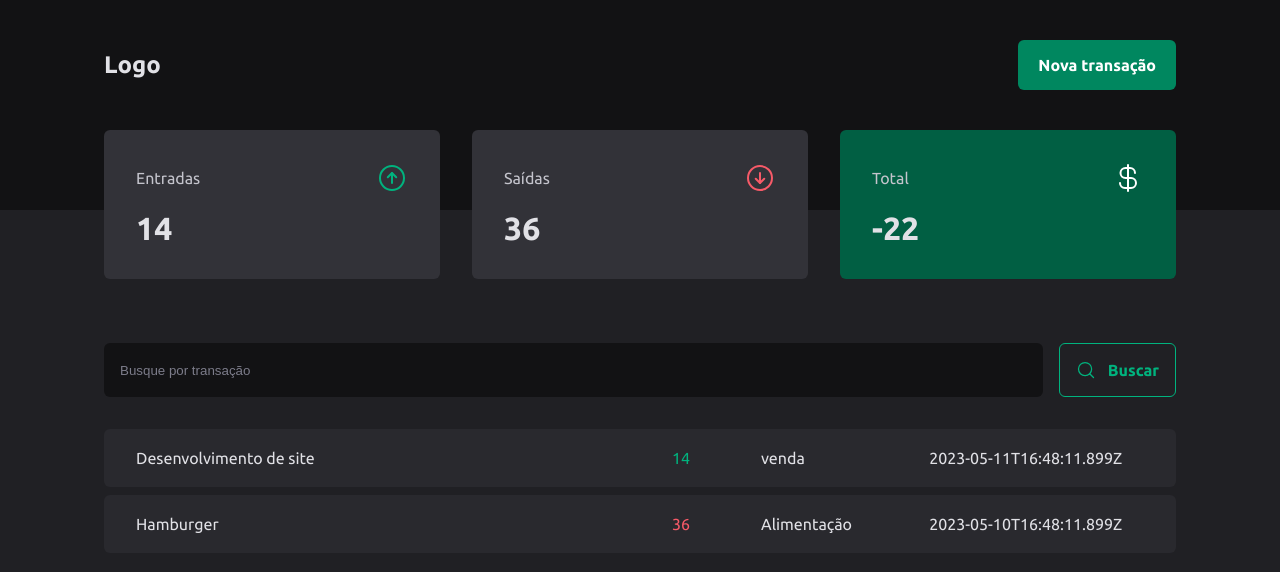
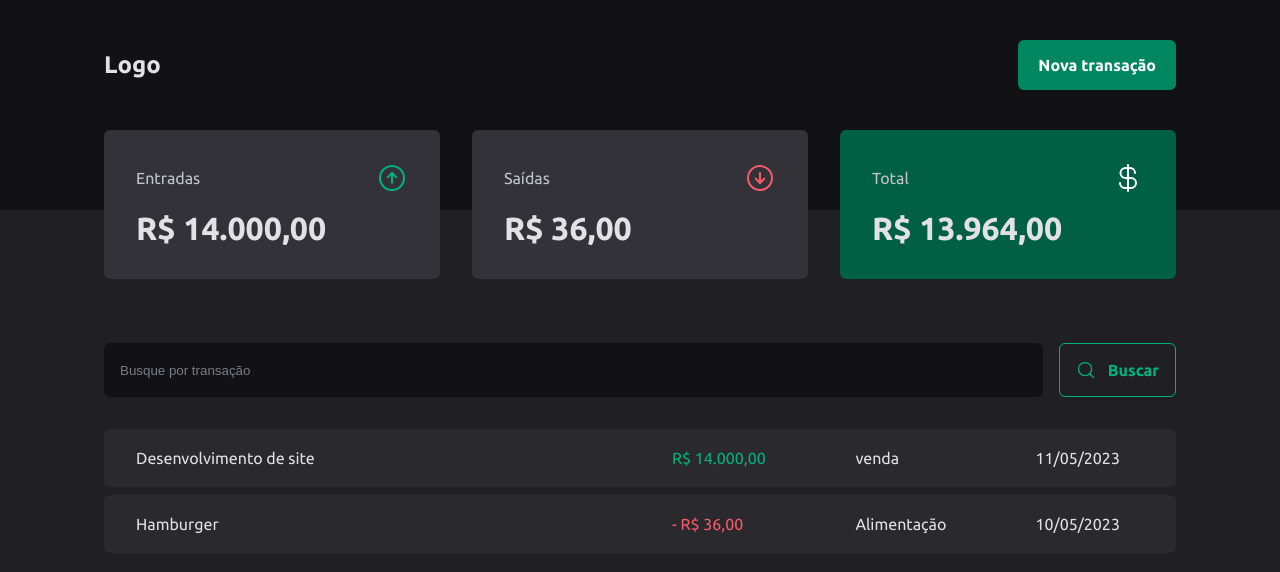
Before and after one commit to EliasFMartins/DT-money, a React (Vite) app: page / in a window 1280 px wide. Shown: the top 572 px of the page. Built offline with nearby package versions, Linux system fonts and the light colour scheme; data requests are answered from the project's data file.

Commit message:
criando os metodos pra formatar datas e valores

```diff
--- a/server.json
+++ b/server.json
@@ -5,7 +5,7 @@
       "description": "Desenvolvimento de site",
       "type":"income",
       "category": "venda",
-      "price": 14.000,
+      "price": 14000,
       "createdAt":"2023-05-11T16:48:11.899Z"
     },
     {
--- a/src/components/Summary/index.tsx
+++ b/src/components/Summary/index.tsx
@@ -2,6 +2,7 @@
 import { SummaryContainer,SummaryCard } from "./styles"
 import {ArrowCircleDown, ArrowCircleUp, CurrencyDollar} from 'phosphor-react'
 import { TransactionContext } from "../../contexts/TransactionsContext"
+import { priceFormatter } from "../../utils/formatter"
 
 export const Summary = () => {
   const {transactions} = useContext(TransactionContext);
@@ -31,7 +32,7 @@
           <ArrowCircleUp size={32} color="#00b37e"/>
         </header>
         <strong>
-          {summary.income}
+          {priceFormatter.format(summary.income)}
         </strong>
       </SummaryCard>
       <SummaryCard>
@@ -40,7 +41,7 @@
           <ArrowCircleDown size={32} color="#f75a68"/>
         </header>
         <strong>
-         {summary.outcome}
+         {priceFormatter.format(summary.outcome)}
         </strong>
       </SummaryCard>
       <SummaryCard variant="green">
@@ -49,7 +50,7 @@
           <CurrencyDollar size={32} color="#fff"/>
         </header>
         <strong>
-         {summary.total}
+         {priceFormatter.format(summary.total)}
         </strong>
       </SummaryCard>
     </SummaryContainer>
--- a/src/pages/Transactions/index.tsx
+++ b/src/pages/Transactions/index.tsx
@@ -4,6 +4,7 @@
 import { SearchForm } from "./components/SearchForm"
 import { PriceHightlight, TransactionsContainer, TransactionsTable } from "./styles"
 import { TransactionContext } from "../../contexts/TransactionsContext"
+import { dateFormatter, priceFormatter } from "../../utils/formatter"
 
 export const Transactions = () => {
   const {transactions} = useContext(TransactionContext)
@@ -22,11 +23,12 @@
               <td width='50%'> {transactions.description}</td>
               <td>
                 <PriceHightlight variant={transactions.type}>
-                {transactions.price}
+                  {transactions.type === 'outcome'&& '- '}
+                {priceFormatter.format(transactions.price)}
                 </PriceHightlight>
               </td>
               <td>{transactions.category}</td>
-              <td>{transactions.createdAt}</td>
+              <td>{dateFormatter.format(new Date(transactions.createdAt))}</td>
             </tr>
             )
           })}
--- /dev/null
+++ b/src/utils/formatter.ts
@@ -0,0 +1,6 @@
+export const dateFormatter = new Intl.DateTimeFormat('pt-BR');
+
+export const priceFormatter = new Intl.NumberFormat('pt-BR',{
+  style: 'currency',
+  currency:'BRL',
+});
```
